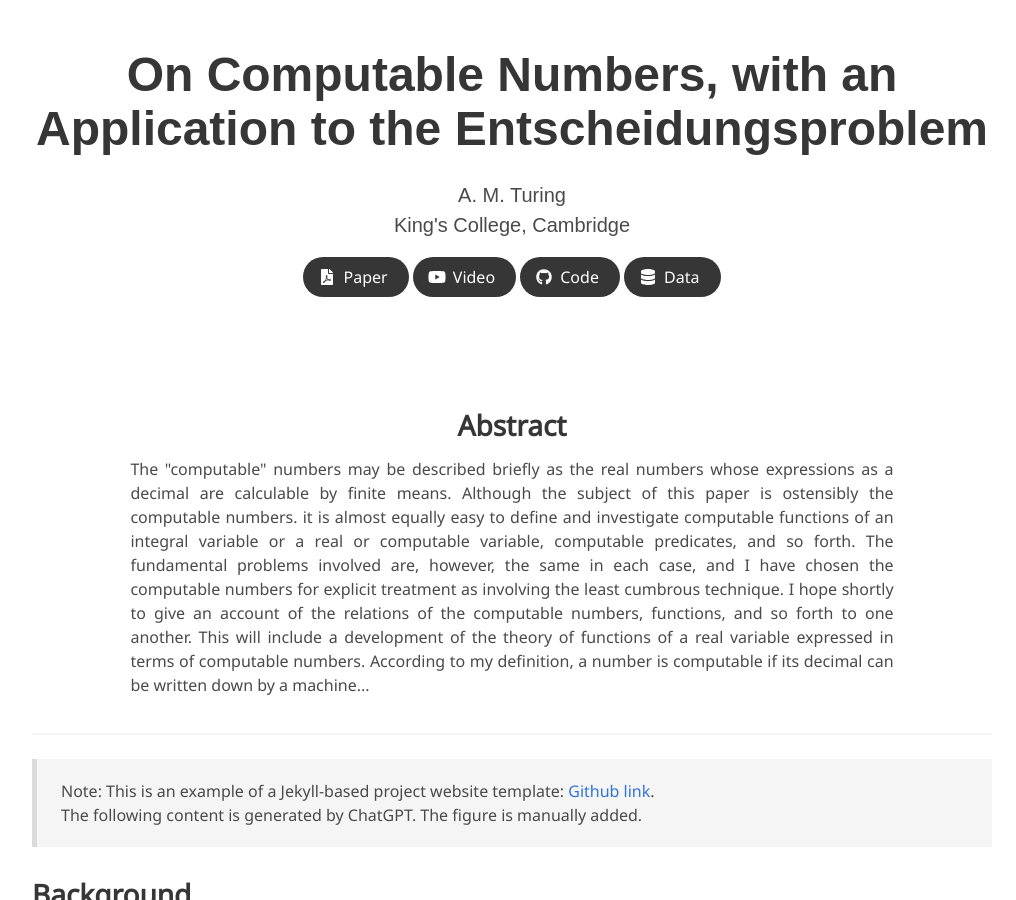
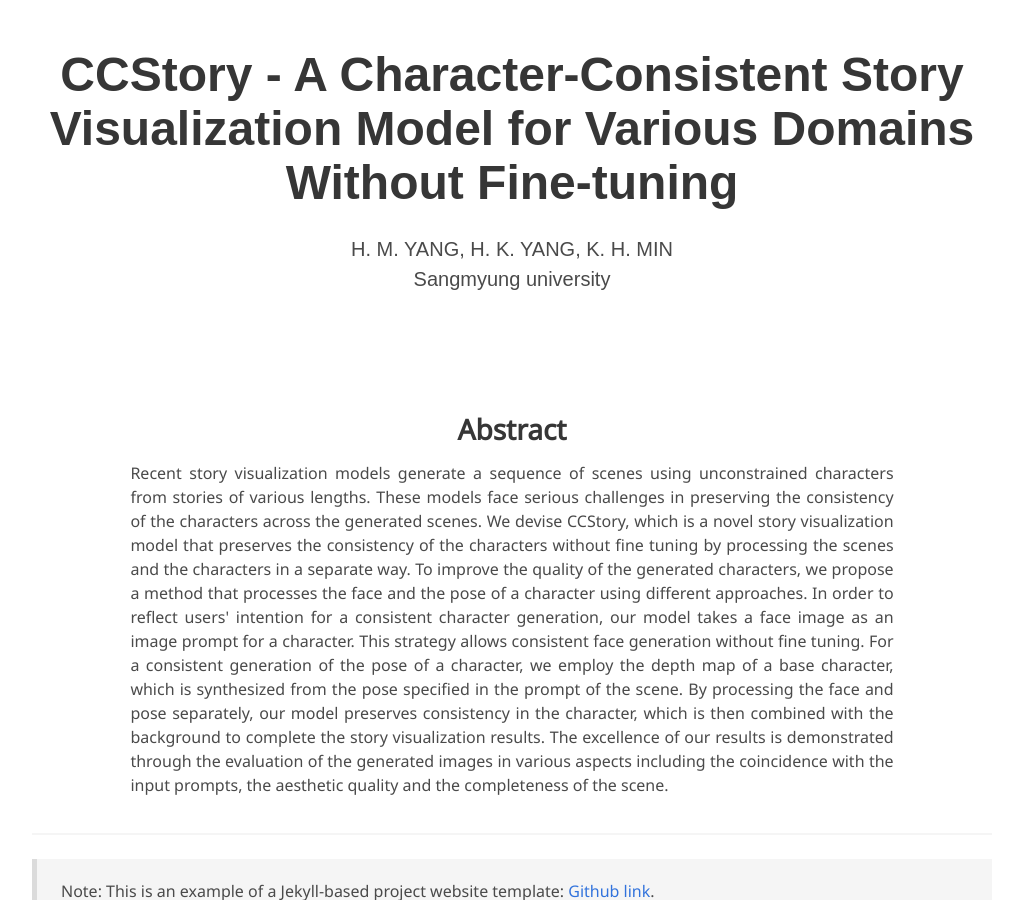
Before and after one commit to CCStroy/CCStory.github.io, a Jekyll site: the page built from index.md, in a window 1280 px wide and 900 px high. Shown: the whole window, without its empty margins (128-1144 px from the left). Built offline with Jekyll 4.4.1, drawn with Linux system fonts in a browser that asks for light colours; some web fonts are replaced.

Commit message:
first commit

```diff
--- a/index.md
+++ b/index.md
@@ -2,15 +2,15 @@
 layout: project_page
 permalink: /
 
-title: On Computable Numbers, with an Application to the Entscheidungsproblem
+title: CCStory - A Character-Consistent Story Visualization Model for Various Domains Without Fine-tuning
 authors:
-    A. M. Turing
+    H. M. YANG, H. K. YANG, K. H. MIN
 affiliations:
-    King's College, Cambridge
-paper: https://www.cs.virginia.edu/~robins/Turing_Paper_1936.pdf
-video: https://www.youtube.com/results?search_query=turing+machine
-code: https://github.com/topics/turing-machines
-data: https://huggingface.co/docs/datasets
+    Sangmyung university
+# paper:
+# video: https://www.youtube.com/results?search_query=turing+machine
+# code: https://github.com/topics/turing-machines
+# data: https://huggingface.co/docs/datasets
 ---
 
 <!-- Using HTML to center the abstract -->
@@ -18,19 +18,7 @@ data: https://huggingface.co/docs/datasets
     <div class="column is-four-fifths">
         <h2>Abstract</h2>
         <div class="content has-text-justified">
-The "computable" numbers may be described briefly as the real
-numbers whose expressions as a decimal are calculable by finite means.
-Although the subject of this paper is ostensibly the computable numbers.
-it is almost equally easy to define and investigate computable functions
-of an integral variable or a real or computable variable, computable
-predicates, and so forth. The fundamental problems involved are,
-however, the same in each case, and I have chosen the computable numbers
-for explicit treatment as involving the least cumbrous technique. I hope
-shortly to give an account of the relations of the computable numbers,
-functions, and so forth to one another. This will include a development
-of the theory of functions of a real variable expressed in terms of computable
-numbers. According to my definition, a number is computable
-if its decimal can be written down by a machine...
+Recent story visualization models generate a sequence of scenes using unconstrained characters from stories of various lengths. These models face serious challenges in preserving the consistency of the characters across the generated scenes. We devise CCStory, which is a novel story visualization model that preserves the consistency of the characters without fine tuning by processing the scenes and the characters in a separate way. To improve the quality of the generated characters, we propose a method that processes the face and the pose of a character using different approaches.  In order to reflect users' intention for a consistent character generation, our model takes a face image as an image prompt for a character. This strategy allows consistent face generation without fine tuning. For a consistent generation of the pose of a character, we employ the depth map of a base character, which is synthesized from the pose specified in the prompt of the scene. By processing the face and pose separately, our model preserves consistency in the character, which is then combined with the background to complete the story visualization results. The excellence of our results is demonstrated  through the evaluation of the generated images in various aspects including the coincidence with the input prompts, the aesthetic quality and the completeness of the scene.
         </div>
     </div>
 </div>
```
